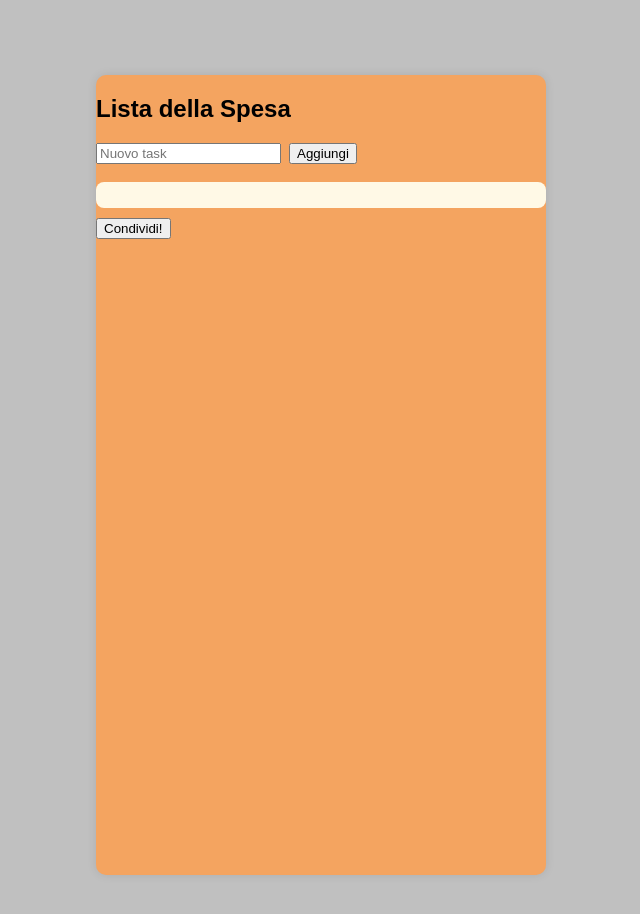
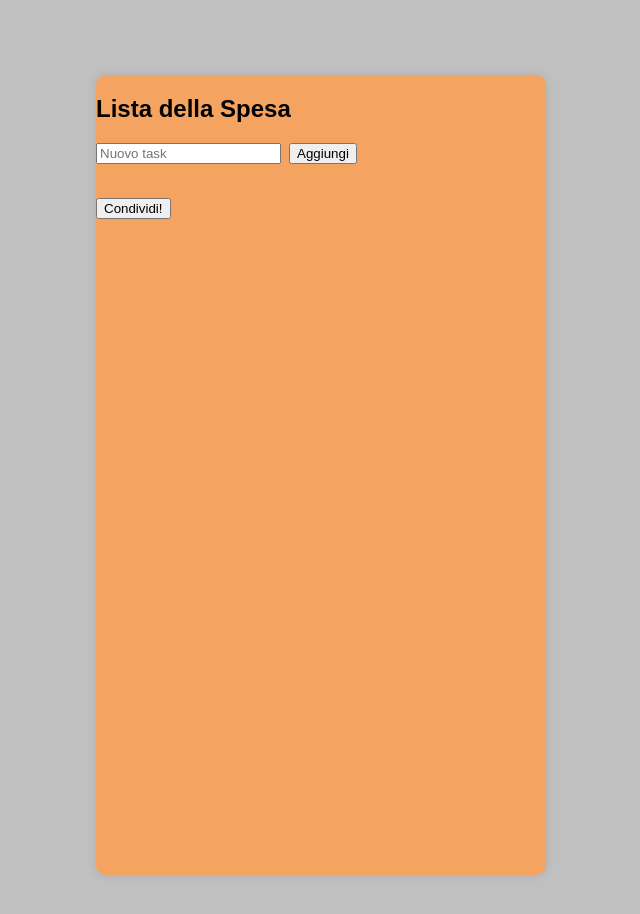
Before and after one commit to armandocacace/todo_list, a React (Create React App) app: page / in a window 1280 px wide. Shown: the top 914 px of the page, without its empty margins (319-959 px from the left). Built offline with nearby package versions, Linux system fonts and the light colour scheme.

Commit message:
Update App.js

```diff
--- a/src/App.js
+++ b/src/App.js
@@ -70,8 +70,7 @@ function App() {
         <button onClick={addTask}>Aggiungi</button>
         <br /><br />
         <div ref={listRef} style={{
-          padding: 5,
-          background: '#fff9e6',
+          background: '#C0C0C0',
           borderRadius: 8,
           maxWidth: 450,
           marginBottom: 10
```
